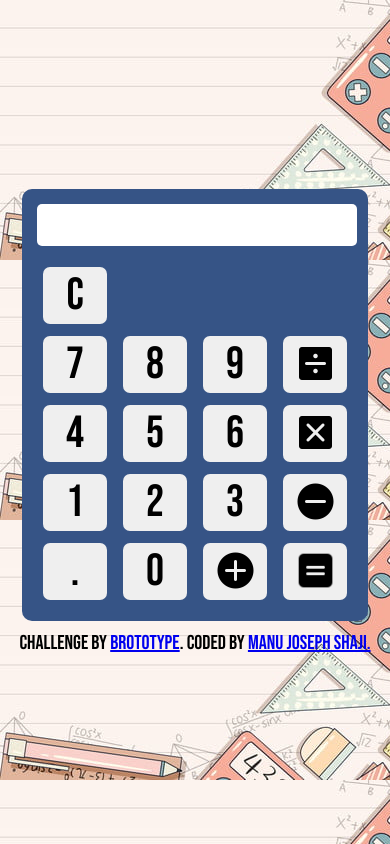
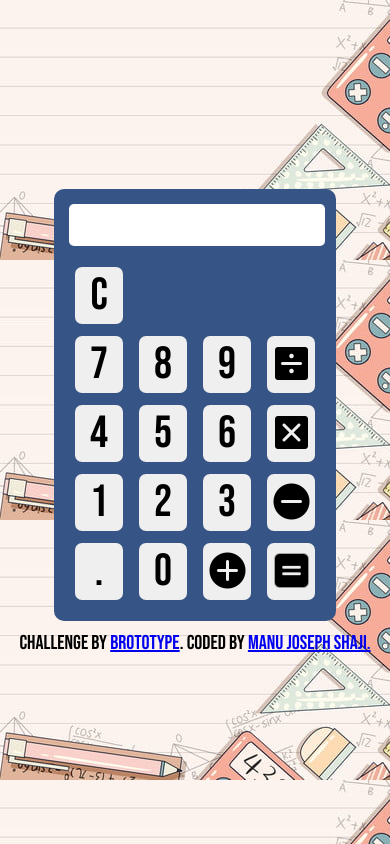
Before and after one commit to manujosephshaji/Calculater-Challenge-brototype, a plain HTML site: page index.html in a window 390 px wide. Drawn offline with Linux system fonts and the light colour scheme.

Commit message:
Update style.css

```diff
--- a/style.css
+++ b/style.css
@@ -59,9 +59,19 @@ img{
     color: black;
 }
 @media (max-width:660px){
-    .main-container{
-        height: 100vh;
+     .main-container{
         background: url("./images/BG-image-2.jpg");
+    }
+   .calc-container{
+    padding: 15px;
+
+   }
+   .btn{
+    width: 3rem;
+   }
+
+    .btn img{
+        margin-left: -4px;
     }
 
 }
```
